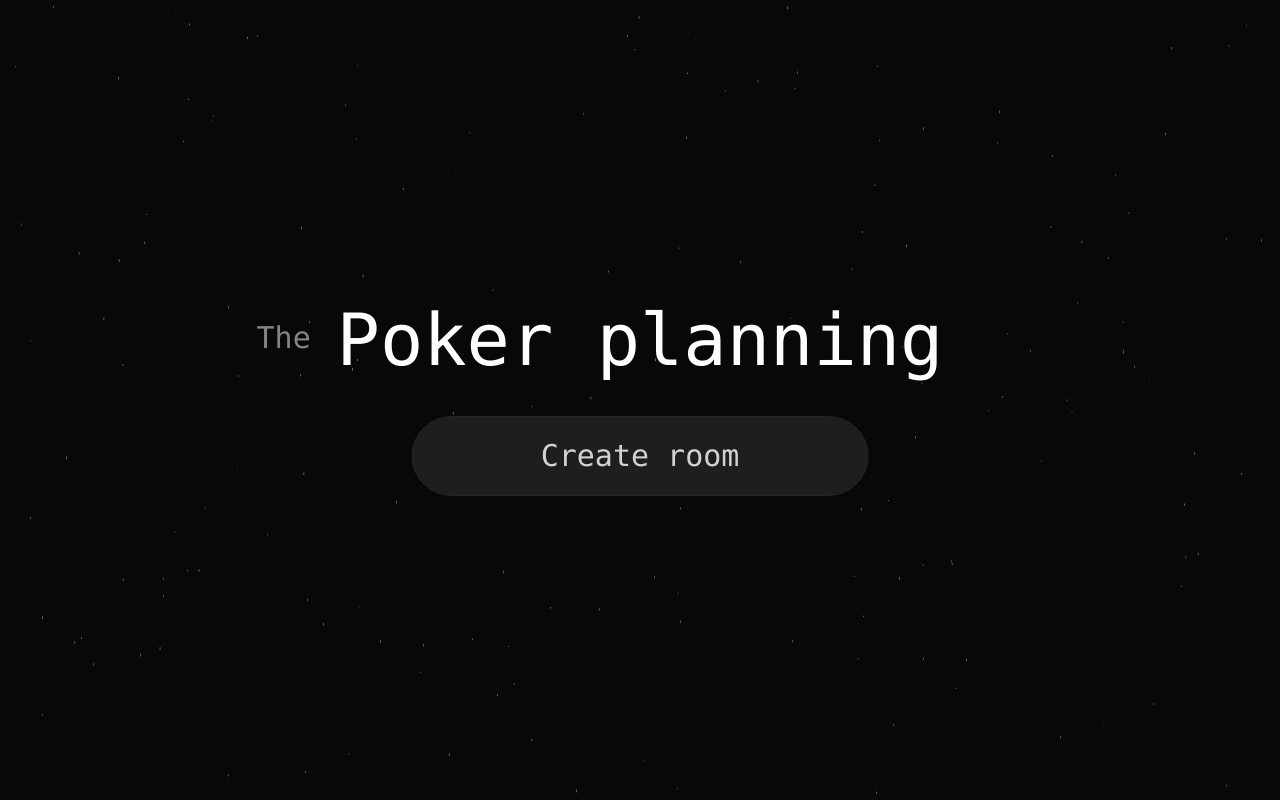
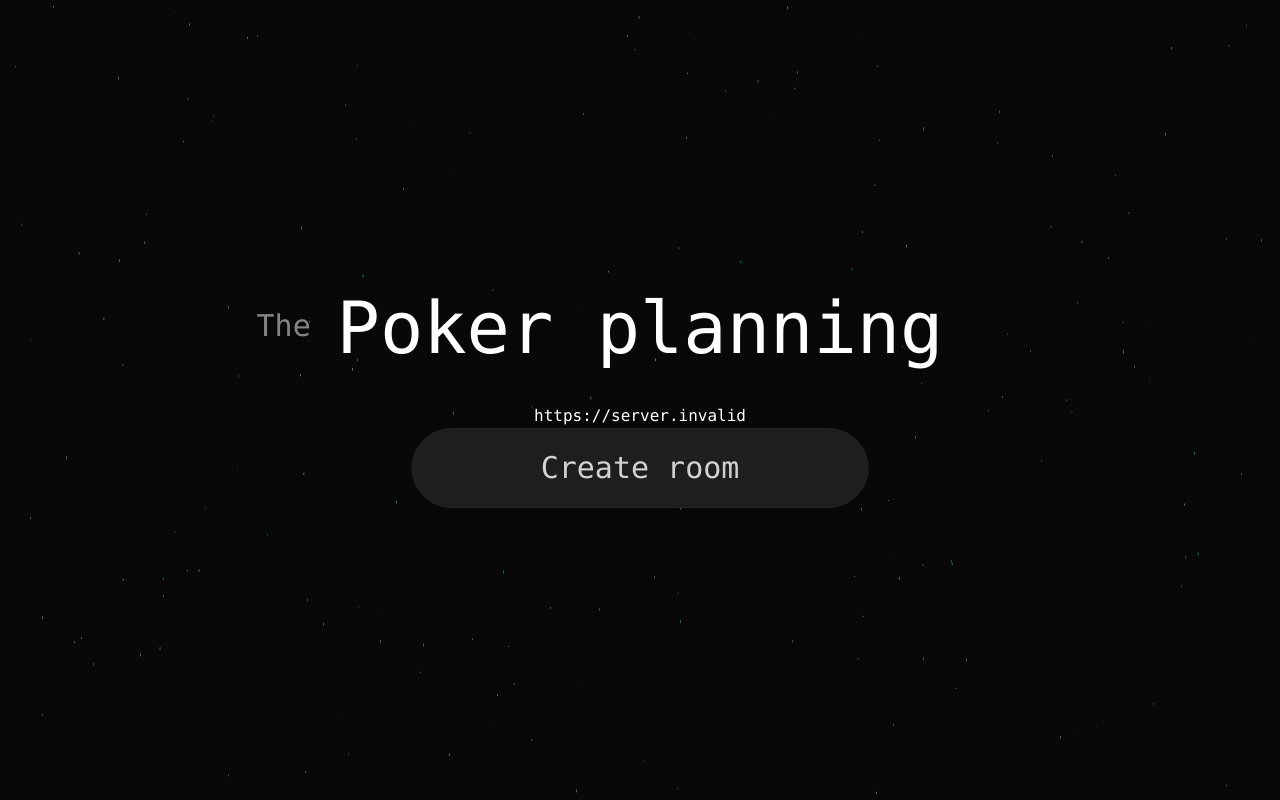
Before and after one commit to rickmff/the-best-poker-planning, a Vue app in the folder client/: page /#/ in a window 1280 px wide. Built offline with nearby package versions, Linux system fonts and the light colour scheme; no server answers.

Commit message:
checkpoint

```diff
--- a/client/src/views/Home.vue
+++ b/client/src/views/Home.vue
@@ -1,23 +1,15 @@
 <template>
-  <canvas
-    ref="canvasRef"
-    :width="canvasSize.width"
-    :height="canvasSize.height"
-    class="particle-canvas"
-  />
+    <canvas ref="canvasRef" :width="canvasSize.width" :height="canvasSize.height" class="particle-canvas" />
     <div
-    class="absolute top-0 left-2/4 font-mono -translate-x-1/2 flex flex-col items-center justify-center h-screen text-white"
-  >
+        class="absolute top-0 left-2/4 font-mono -translate-x-1/2 flex flex-col items-center justify-center h-screen text-white">
         <h1 class="relative text-7xl mb-10">
             <span class="absolute bottom-5 -left-20 text-3xl text-white/50">The</span> Poker planning
         </h1>
 
-    <Button
-      variant="outline"
-      size="xl"
-      class="bg-secondary border-border rounded-full hover:bg-secondary/80"
-      @click="startGame()"
-    >
+        <p>{{API_URL}}</p>
+
+        <Button variant="outline" size="xl" class="bg-secondary border-border rounded-full hover:bg-secondary/80"
+            @click="startGame()">
             <span v-if="!clickedStart" class="text-3xl text-white/80">Create room</span>
             <Loader2 v-if="clickedStart" class="w-8 h-8 animate-spin" />
         </Button>
@@ -40,7 +32,7 @@ function startGame() {
     clickedStart.value = true
     setTimeout(() => {
         if (!hasStarted.value) {
-      alert("Looks like there's a problem connecting you to the server 😕")
+            alert("Looks like there's a problem connecting you to the server 😕" + import.meta.env.VITE_APP_API_URL)
         }
     }, 5000)
     const newSocket = io(import.meta.env.VITE_APP_API_URL)
@@ -152,7 +144,10 @@ const onResize = (): void => {
     initParticles()
 }
 
+const API_URL = ref('')
+
 onMounted(() => {
+    API_URL.value = import.meta.env.VITE_APP_API_URL
     if (canvasRef.value) {
         ctx = canvasRef.value.getContext('2d')
         if (ctx) {
@@ -177,9 +172,11 @@ onUnmounted(() => {
     0% {
         background-position: 0% 50%;
     }
+
     50% {
         background-position: 100% 50%;
     }
+
     100% {
         background-position: 0% 50%;
     }
@@ -189,8 +186,7 @@ onUnmounted(() => {
     .word:nth-child(#{$i}) {
         filter: blur(20px);
         opacity: 0;
-    animation:
-      1.5s ease-out #{$i * 0.2 + 1}s forwards fadingIn,
+        animation: 1.5s ease-out #{$i * 0.2 + 1}s forwards fadingIn,
         1.5s ease-out #{$i * -0.2 + 5}s forwards fadingOut;
     }
 }
@@ -200,6 +196,7 @@ onUnmounted(() => {
         filter: blur(20px);
         opacity: 0;
     }
+
     100% {
         filter: blur(0px);
         opacity: 0.9;
@@ -211,6 +208,7 @@ onUnmounted(() => {
         filter: blur(0px);
         opacity: 0.9;
     }
+
     100% {
         filter: blur(20px);
         opacity: 0;
```
Lines whose indentation alone changed are shown as unchanged.
